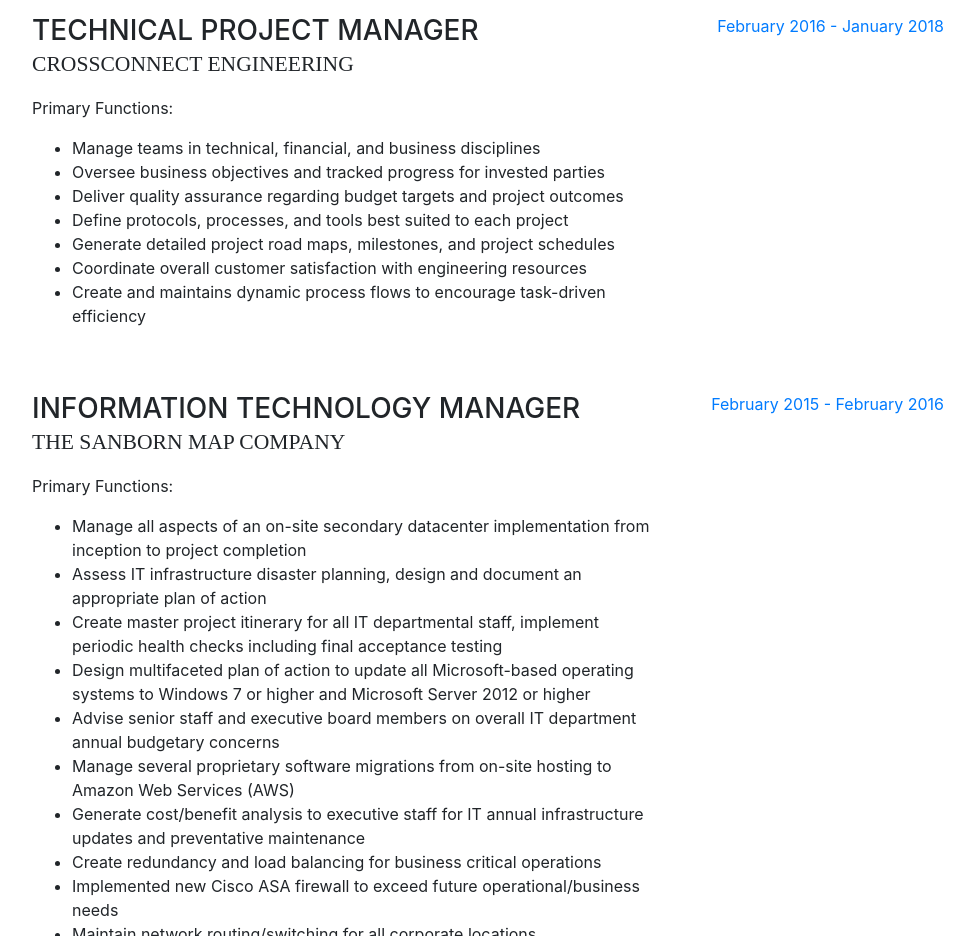
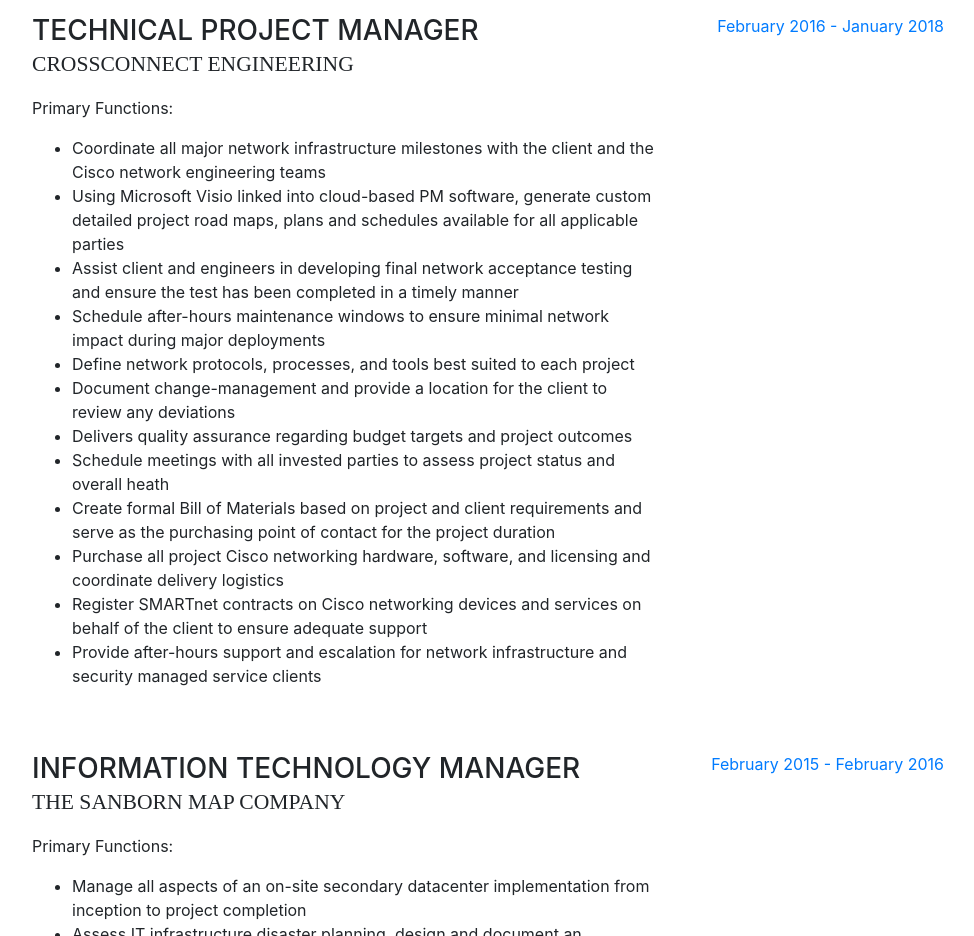
Before and after one commit to tpahl/resume-site, a website with bundled scripts: page index.html in a window 1280 px wide. Shown: the part 920-1856 px from the top of the page, without its empty margins (288-1262 px from the left). Built offline with nearby package versions, Linux system fonts and the light colour scheme; a web font is replaced by a local one.

Commit message:
updated resume and added links

```diff
--- a/index.html
+++ b/index.html
@@ -120,13 +120,18 @@
               <div class="subheading mb-3">Crossconnect Engineering</div>
               <p>Primary Functions:</p>
               <ul>
-                <li>Manage teams in technical, financial, and business disciplines</li>
-                <li>Oversee business objectives and tracked progress for invested parties</li>
-                <li>Deliver quality assurance regarding budget targets and project outcomes</li>
-                <li>Define protocols, processes, and tools best suited to each project</li>
-                <li>Generate detailed project road maps, milestones, and project schedules</li>
-                <li>Coordinate overall customer satisfaction with engineering resources</li>
-                <li>Create and maintains dynamic process flows to encourage task-driven efficiency</li>
+                <li>Coordinate all major network infrastructure milestones with the client and the Cisco network engineering teams</li>
+                <li>Using Microsoft Visio linked into cloud-based PM software, generate custom detailed project road maps, plans and schedules available for all applicable parties</li>
+                <li>Assist client and engineers in developing final network acceptance testing and ensure the test has been completed in a timely manner</li>
+                <li>Schedule after-hours maintenance windows to ensure minimal network impact during major deployments</li>
+                <li>Define network protocols, processes, and tools best suited to each project </li>
+                <li>Document change-management and provide a location for the client to review any deviations</li>
+                <li>Delivers quality assurance regarding budget targets and project outcomes</li>
+                <li>Schedule meetings with all invested parties to assess project status and overall heath</li>
+                <li>Create formal Bill of Materials based on project and client requirements and serve as the purchasing point of contact for the project duration</li>
+                <li>Purchase all project Cisco networking hardware, software, and licensing and coordinate delivery logistics</li>
+                <li>Register SMARTnet contracts on Cisco networking devices and services on behalf of the client to ensure adequate support</li>
+                <li>Provide after-hours support and escalation for network infrastructure and security managed service clients </li>
               </ul>
             </div>
             <div class="resume-date text-md-right">
```
Also changed, not shown: 2 other files.
